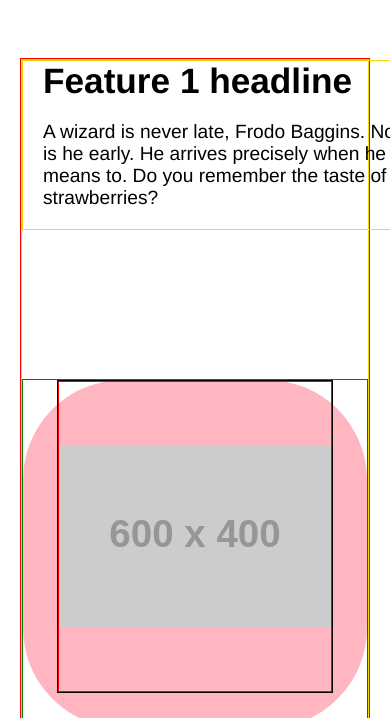
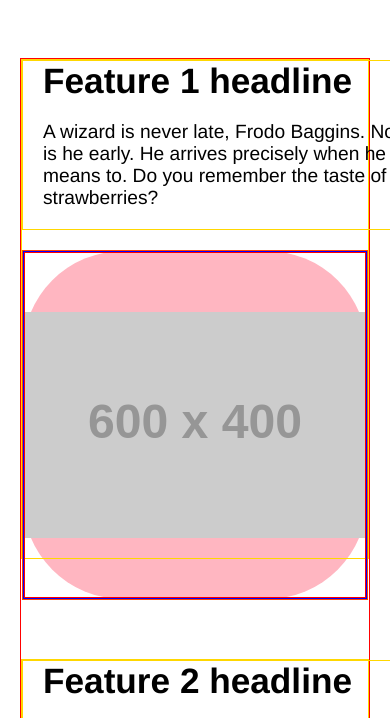
Before and after one commit to madamo/super-modern-website, a plain HTML site: page index.html in a window 390 px wide. Shown: the part 1360-2078 px from the top of the page. Drawn offline with Linux system fonts and the light colour scheme; placeholder pictures from the web are drawn by us.

Commit message:
Responsive tweaks

```diff
--- a/styles.css
+++ b/styles.css
@@ -837,6 +837,26 @@ label {
     .widget-card {
         height: 380px;
     }
+
+    #features {
+        height: 1200px;
+    }
+
+    .feature {
+        height: 500px;
+        margin-bottom: 100px;
+    }
+
+    .feature-img-container {
+        height: 100%;
+        border: 1px solid orangered;
+
+        .feature-img {
+            height: 100%;
+            width: 100%;
+            border: 1px solid blue;
+        }
+    }
 }
 
 /* Breakpoint 2 < 1085px width
@@ -902,7 +922,7 @@ label {
     }
 
     .feature {
-        margin-bottom: 40px;
+        margin-bottom: 100px;
     }
 
     .feature-text {
```
